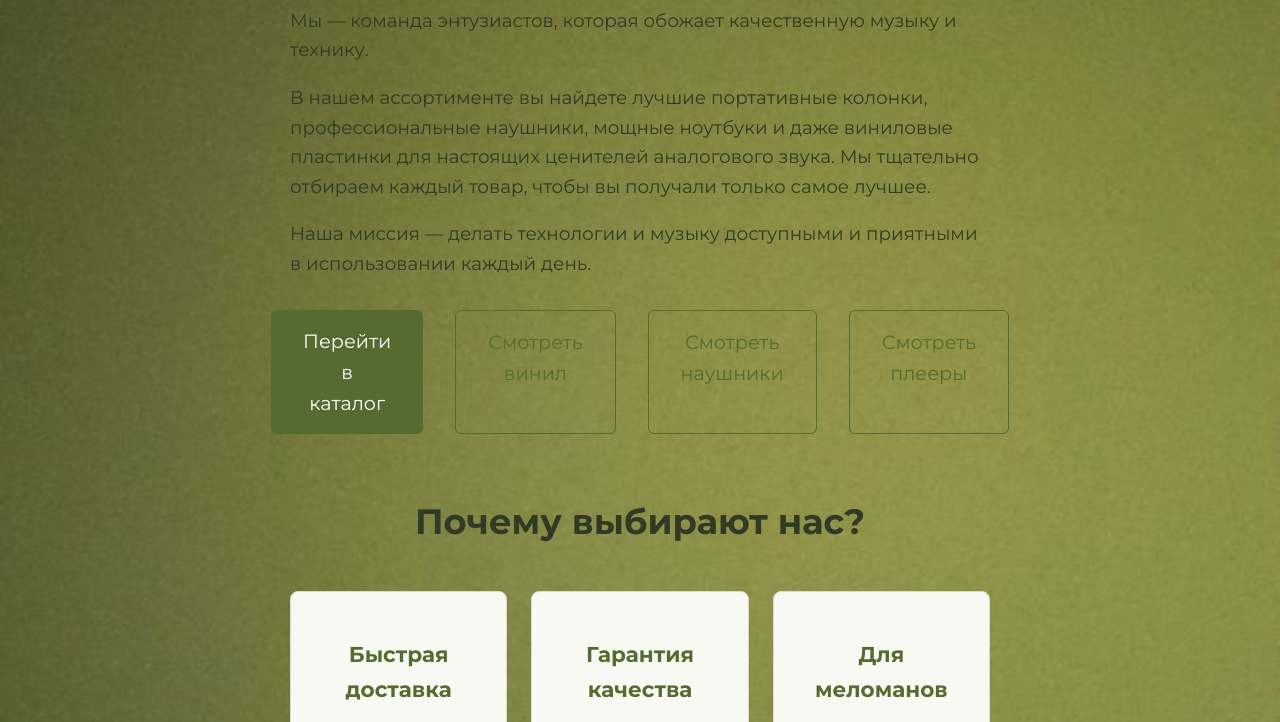
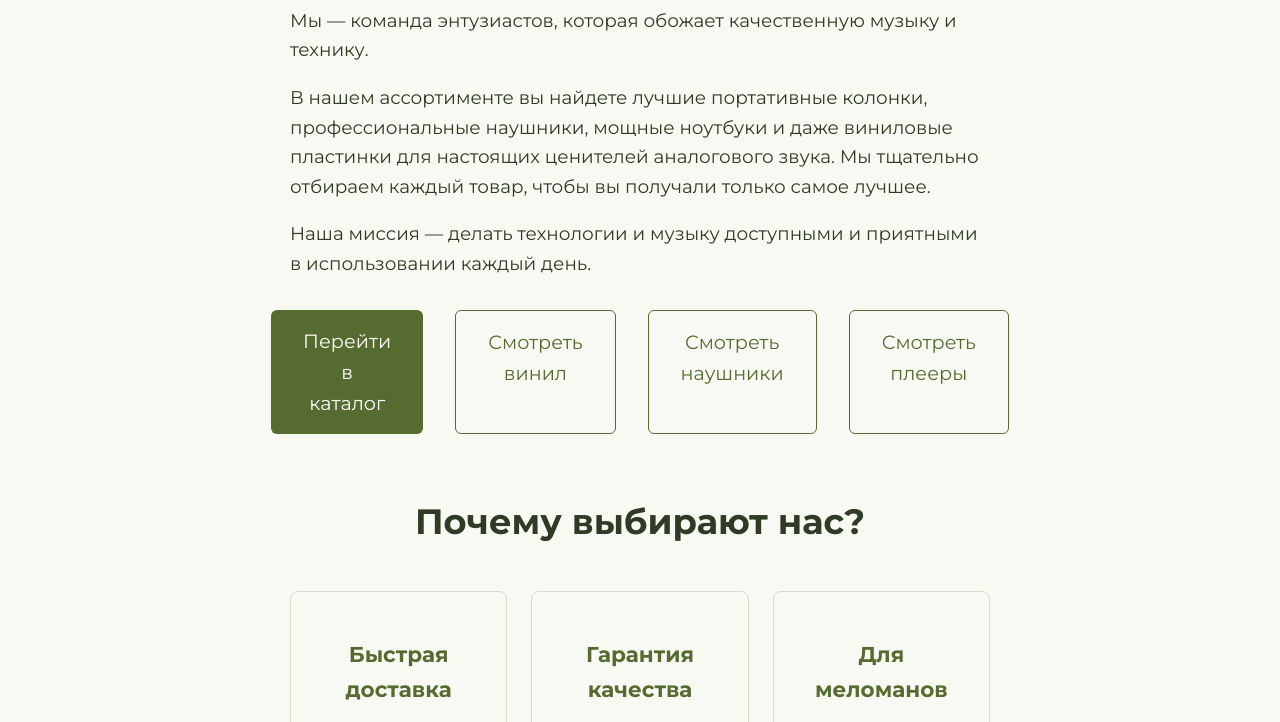
Before and after one commit to werewka123456-jpg/kr1-html-css-shop, a plain HTML site: page index.html in a window 1280 px wide. Shown: the part 646-1368 px from the top of the page. Drawn offline with Linux system fonts and the light colour scheme; files whose address does not match are found by name.

Commit message:
delete background image

```diff
--- a/css/style.css
+++ b/css/style.css
@@ -52,9 +52,6 @@ body {
   line-height: var(--line-height-base);
   font-size: var(--font-base);
   color: var(--color-text);
-  background-image: url('../images/background.jpg');
-  background-size: cover;
-  background-position: center;
   background-color: var(--color-bg);
 }
 
```
